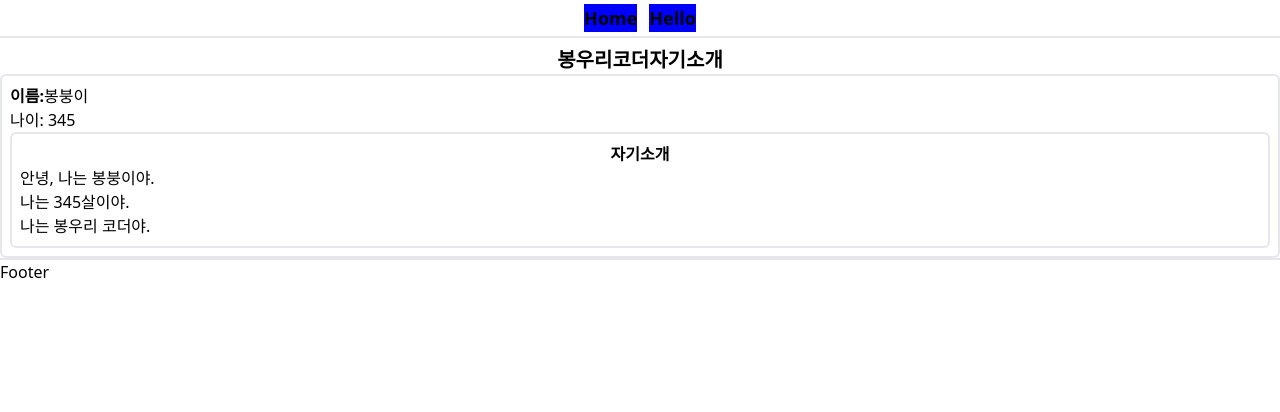
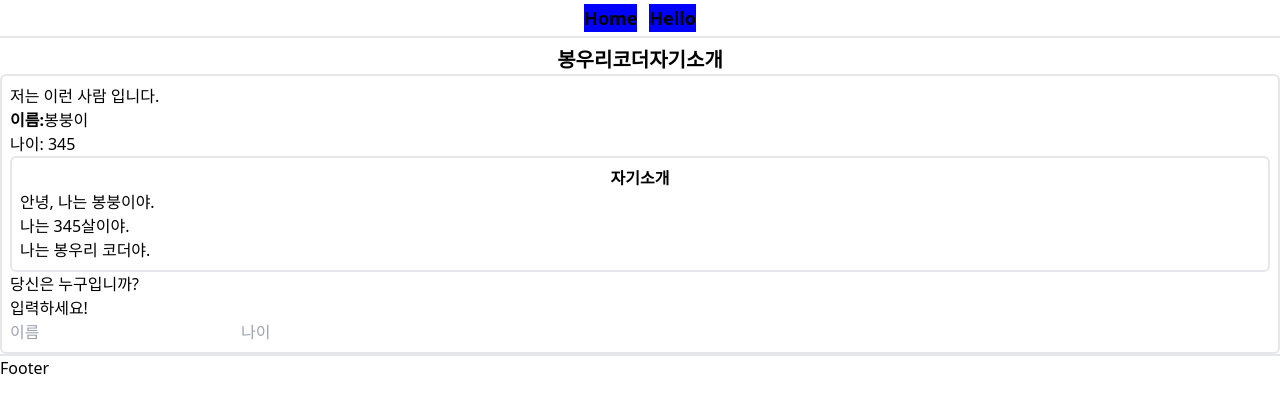
Before and after one commit to freebird920/bongcoder, a Next.js app: page /hello in a window 1280 px wide. Shown: the top 412 px of the page. Built offline with nearby package versions, Linux system fonts and the light colour scheme.

Commit message:
봉우리코더 페이지에 자기소개 컴포넌트 추가

```diff
--- a/src/app/hello/page.tsx
+++ b/src/app/hello/page.tsx
@@ -1,28 +1,33 @@
-export default function HelloPage(){
-  const name:string = "봉붕이";
-  const age:number = 345;
-  const introduce :string[] = ["안녕, 나는 봉붕이야.", "나는 345살이야.", "나는 봉우리 코더야."]
-  return(
+import Introduce from "@/components/hello/Introduce";
+
+export default function HelloPage() {
+  const name: string = "봉붕이";
+  const age: number = 345;
+  const introduce: string[] = [
+    "안녕, 나는 봉붕이야.",
+    "나는 345살이야.",
+    "나는 봉우리 코더야.",
+  ];
+  return (
     <>
       <h1 className="text-center font-black text-xl">봉우리코더자기소개</h1>
 
       <article className="border-2 p-2 rounded-md ">
+      <h2>저는 이런 사람 입니다.</h2>
         <p>
-      <span className="font-bold">
-      이름:
-      </span>
-
-      {name}</p>
+          <span className="font-bold">이름:</span>
+          {name}
+        </p>
         <p>나이: {age}</p>
         <div className="border-2 p-2 rounded-md">
-      <h3 className="text-center font-bold">
-        자기소개
-        </h3>
-    {introduce.map((a:string,i:number)=>{
-      return <p key={i}>{a}</p>
+          <h3 className="text-center font-bold">자기소개</h3>
+          {introduce.map((a: string, i: number) => {
+            return <p key={i}>{a}</p>;
           })}
         </div>
+          <Introduce/>
+
       </article>
     </>
-  )
+  );
 }
--- /dev/null
+++ b/src/components/hello/Introduce.tsx
@@ -0,0 +1,26 @@
+"use client";
+
+import { useState } from "react";
+
+export default function Introduce() {
+  const [introduceMsg, setIntroduceMsg] = useState<string>("입력하세요!");
+  return (
+    <div>
+      <h2>당신은 누구입니까?</h2>
+      <form
+        onChange={(event) => {
+          const formData = new FormData(event.currentTarget);
+          setIntroduceMsg(
+            `안녕하세요. ${formData.get("name")}님. ${formData.get(
+              "age"
+            )}살이시군요.`
+          );
+        }}
+      >
+        <div>{introduceMsg}</div>
+        <input placeholder="이름" name="name" />
+        <input placeholder="나이" name="age" />
+      </form>
+    </div>
+  );
+}
```
Lines whose indentation alone changed are shown as unchanged.
